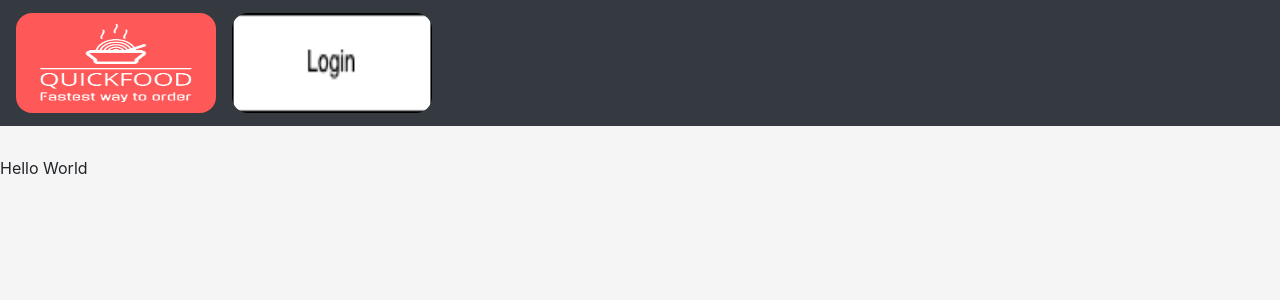
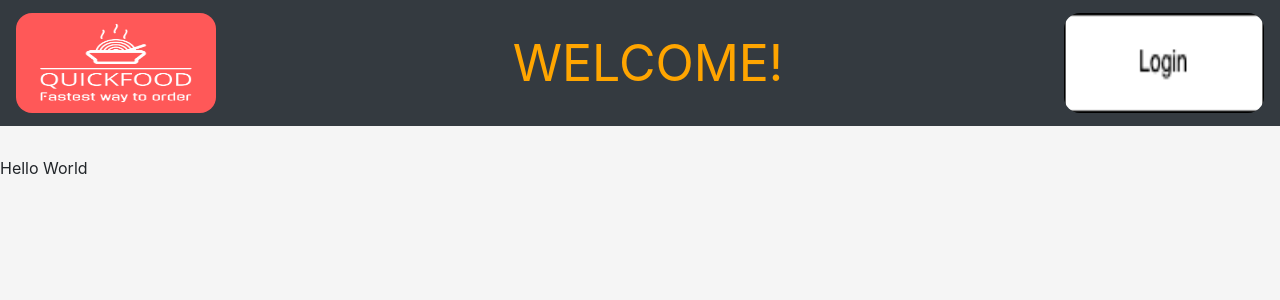
Before and after one commit to JJang95/RestaurantApp, an Angular app in the folder frontend/: page / in a window 1280 px wide. Shown: the top 300 px of the page. Built offline with nearby package versions, Linux system fonts and the light colour scheme.

Commit message:
update welcome component

```diff
--- a/frontend/src/app/components/restaurant-login/restaurant-login.component.ts
+++ b/frontend/src/app/components/restaurant-login/restaurant-login.component.ts
@@ -23,8 +23,7 @@ export class RestaurantLoginComponent implements OnInit {
 
   async restaurantLogin(){
     console.log('hello world');
-    this.router.navigate(['adminLogin']);
-
+    this.router.navigate(['restaurant']);
   }
 
   ngOnInit(){
--- a/frontend/src/app/components/welcome/welcome.component.css
+++ b/frontend/src/app/components/welcome/welcome.component.css
@@ -0,0 +1,8 @@
+nav{
+  display: flex;
+  justify-content: space-between;
+}
+div.title{
+  color: orange;
+  font-size: 50px;
+}
--- a/frontend/src/app/components/welcome/welcome.component.html
+++ b/frontend/src/app/components/welcome/welcome.component.html
@@ -1,20 +1,26 @@
 <nav class="navbar navbar-expand-lg navbar-dark bg-dark">
+  <div>
   <a class="navbar-brand" href='welcome'>
     <img class="rounded-image" src="assets/logo.png">
   </a>
-  <button class="navbar-toggler" type="button" data-toggle="collapse" data-target="#navbarColor02" aria-controls="navbarColor02" aria-expanded="false" aria-label="Toggle navigation">
-    <span class="navbar-toggler-icon"></span>
-  </button>
+  </div>
 
-  <div class="collapse navbar-collapse" id="navbarColor02">
+  <div class="title">
+    WELCOME!
+  </div>
 
-    <a class="navbar-brand" href='login'>
+
+  <div class="buttonDiv">
+    <a class="button" href='login'>
       <img class="rounded-image" src="assets/LoginButton.drawio.png">
     </a>
-    <button class="navbar-toggler" type="button" data-toggle="collapse" data-target="#navbarColor02" aria-controls="navbarColor02" aria-expanded="false" aria-label="Toggle navigation">
-      <span class="navbar-toggler-icon"></span>
-    </button>
   </div>
+
+
+      <!-- <button class="navbar-toggler" type="button" data-toggle="collapse" data-target="#navbarColor02" aria-controls="navbarColor02" aria-expanded="false" aria-label="Toggle navigation">
+        <span class="navbar-toggler-icon"></span>
+      </button> -->
+
 </nav>
 
 
```
Also changed, not shown: frontend/src/app/components/admin-login/admin-login.component.html (+0 -11 lines), 1 other file (tests, documents, lock files or other folders).
